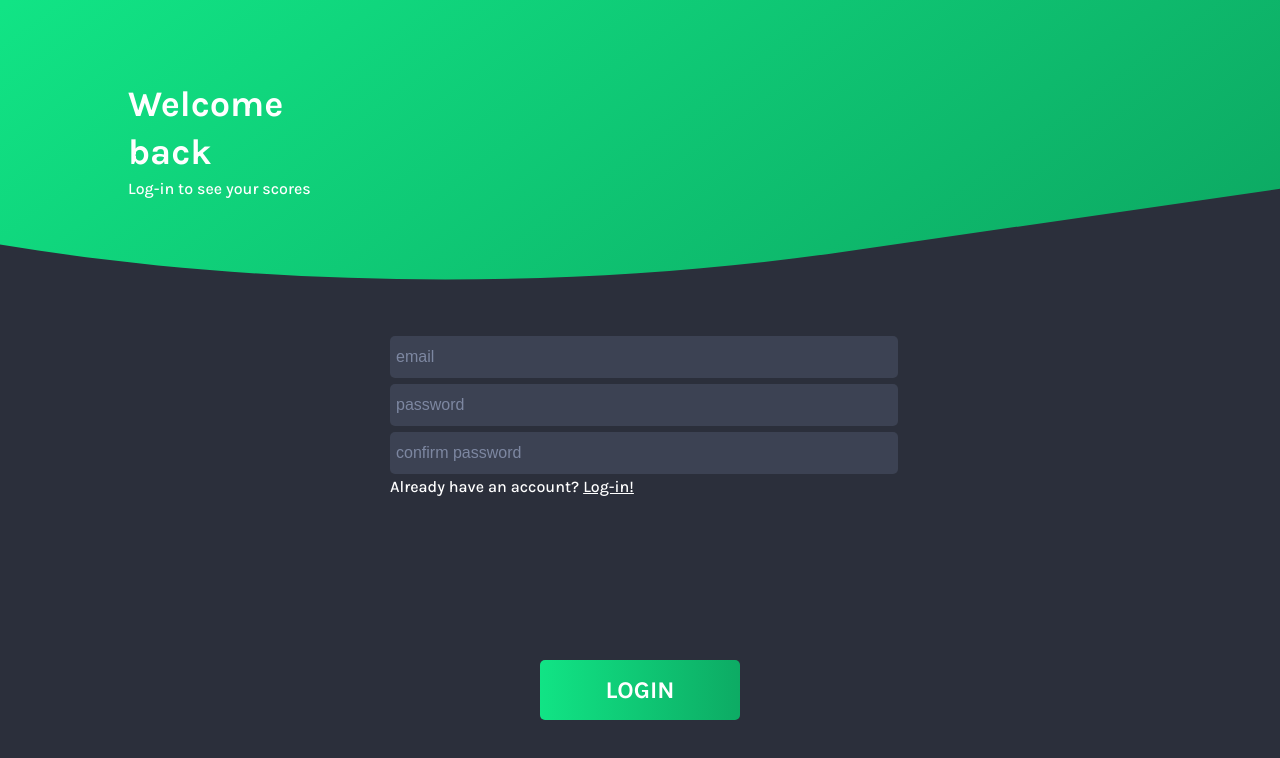
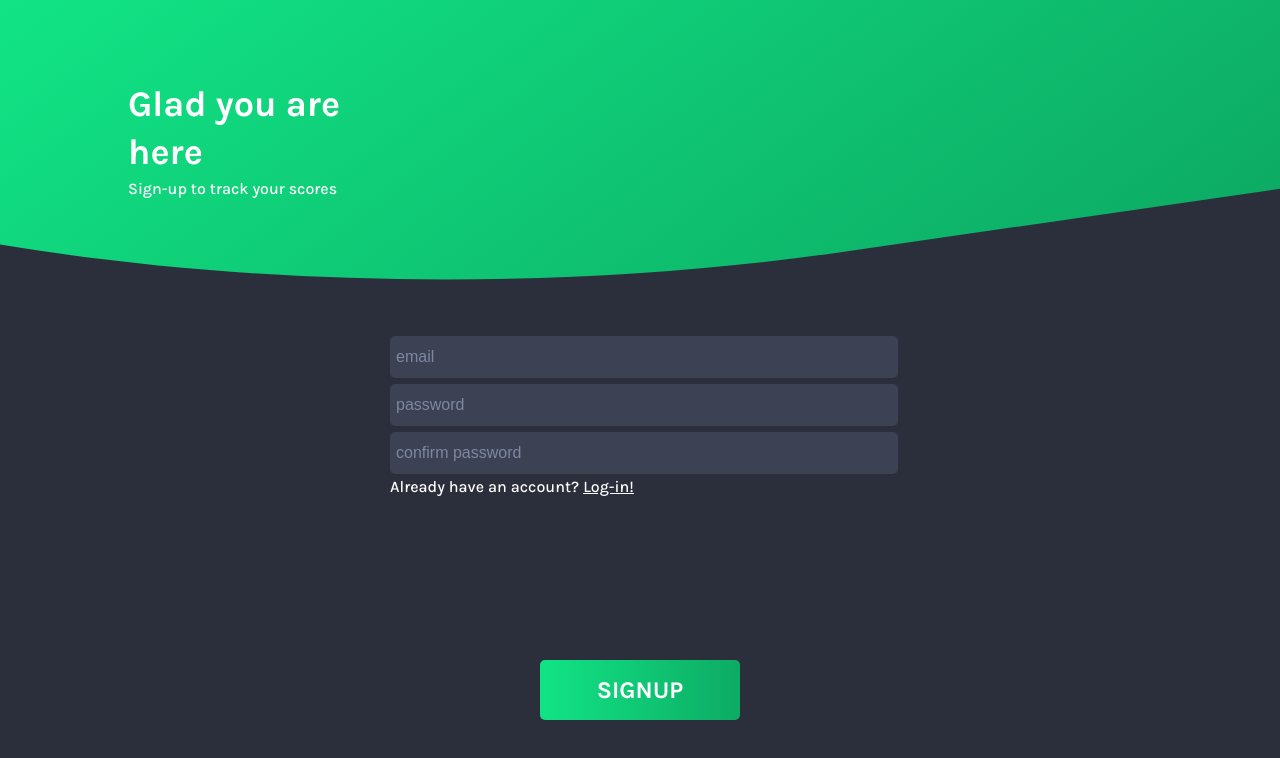
Before and after one commit to DomDew/scores-saver, a React (Create React App) app in the folder client/: page /signup in a window 1280 px wide. Shown: the top 758 px of the page. Built offline with nearby package versions, Linux system fonts and the light colour scheme.

Commit message:
Implement handleSignup

```diff
--- a/client/src/components/SignUp.js
+++ b/client/src/components/SignUp.js
@@ -54,9 +54,9 @@ export default function Login(props) {
     <div className="main-container">
       <FormPageBackround linkClicked={linkClicked} />
       <FormPageHeader linkClicked={linkClicked}
-        headerLineOne="Welcome"
-        headerLineTwo="back"
-        subheader="Log-in to see your scores"
+        headerLineOne="Glad you are"
+        headerLineTwo="here"
+        subheader="Sign-up to track your scores"
       />
 
       <motion.div
@@ -125,7 +125,7 @@ export default function Login(props) {
                 className="btn-main"
                 type="submit" disabled={isSubmitting || errors.email || errors.password}
               >
-                {isSubmitting ? "Loading..." : "login"}
+                {isSubmitting ? "Loading..." : "signup"}
               </button>
             </Form>
           )}
```
